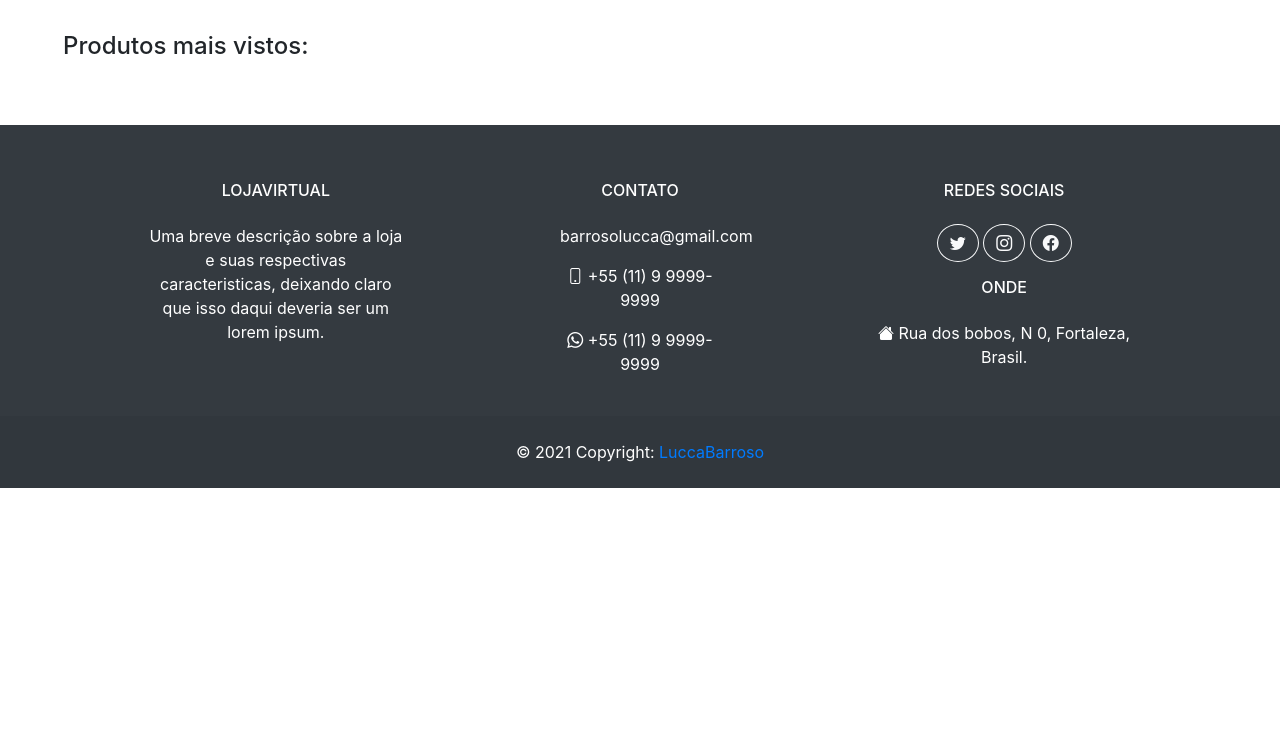
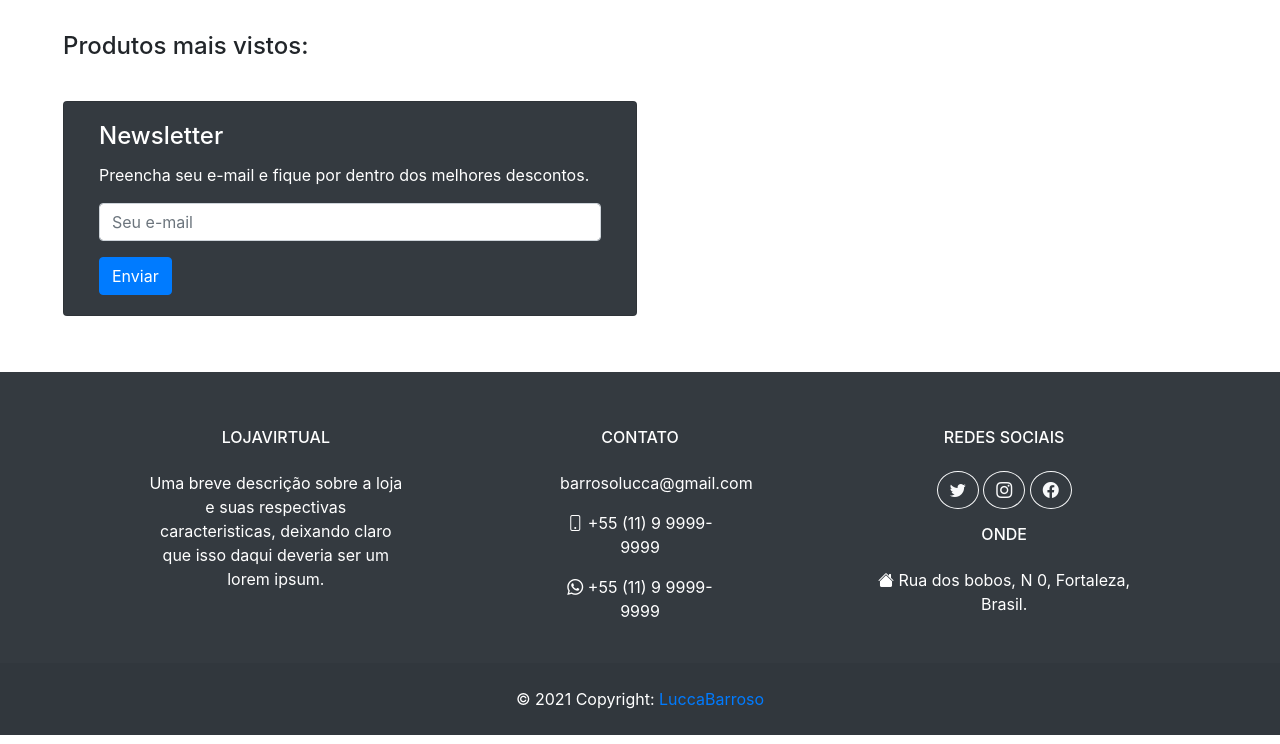
Before and after one commit to LuccaBarroso/LojaVirtual, a PHP site: page / in a window 1280 px wide. Shown: the part 56-800 px from the top of the page. Run offline with PHP 8.4, Linux system fonts and the light colour scheme; data that the repository does not hold is empty.

Commit message:
produto mais recente

```diff
--- a/banco/produtos.php
+++ b/banco/produtos.php
@@ -184,9 +184,24 @@
         </div>
         </a>
         <div class="d-flex justify-content-around font-weight-bold mt-4">
-            <span class="pt-1">$'.number_format($product["preco"], 2, ',', '.').'</span><span><a href="./addProductToCart.php?id='.$product["id"].'" class="btn btn-success mb-2">Adicionar</a></span>
+            <span class="pt-1">$'.number_format($product["preco"], 2, ',', '.').'</span>
+            <span><a href="./addProductToCart.php?id='.$product["id"].'" class="btn btn-success mb-2">Adicionar</a></span>
         </div>
     </div>
     ';
   }
+
+  function getMostRecentProduct(){
+    require("./banco/database.php");
+    $sql = "SELECT * FROM produtos order by id desc limit 1";
+    $result = mysqli_query($db, $sql);
+    if($result!=null){
+        if(mysqli_num_rows($result) > 0){
+        $produto = mysqli_fetch_array($result);
+        return $produto;
+        }else{
+        return false;
+        }
+    }
+  }
 ?>
--- a/index.php
+++ b/index.php
@@ -64,8 +64,42 @@
             }
         ?>
 
+        <!-- newsletter -->
+        <div class="row mt-3">
+            <div class="card text-white bg-dark mt-3 col mr-2">
+                <div class="card-body">
+                    <h4 class="card-title">Newsletter</h4>
+                    <p class="card-text">Preencha seu e-mail e fique por dentro dos melhores descontos.</p>
+                    <form>
+                        <div class="form-group">
+                            <input type="email" class="form-control" id="exampleInputEmail1" aria-describedby="emailHelp" placeholder="Seu e-mail">
+                        </div>
+                        <button type="submit" class="btn btn-primary">Enviar</button>
+                    </form>
+                </div>
+            </div>
+            <div class="mt-3 col">
+                <?php
+                    $product = getMostRecentProduct();
+                    if($product != null){
+                        echo '
+                            <div class="card mt-3 m-auto">
+                                <h4 class="card-title p-2">Nosso Mais novo Produto:</h4>
+                                <div class="card-body row">
+                                    <div class="col"><img class="d-block" src="'.$product["imagem"].'" style="height:200px;"/> </div>
+                                    <div class="col text-center">
+                                        <p class="card-text">'.$product["nome"].'</p>
+                                        <p class="pt-1">R$'.number_format($product["preco"], 2, ',', '.').'</p>
+                                        <a href="addProductToCart.php?id='.$product["id"].'" class="btn btn-primary">Adicionar</a>
+                                    </div>
+                                </div>
+                            </div>
+                        ';
+                    }
+                ?>
+            </div>
+        </div>
     </div>
-    <!-- Footer -->
 
 <?php
     include_once("./view/base/bottom.php");
```
